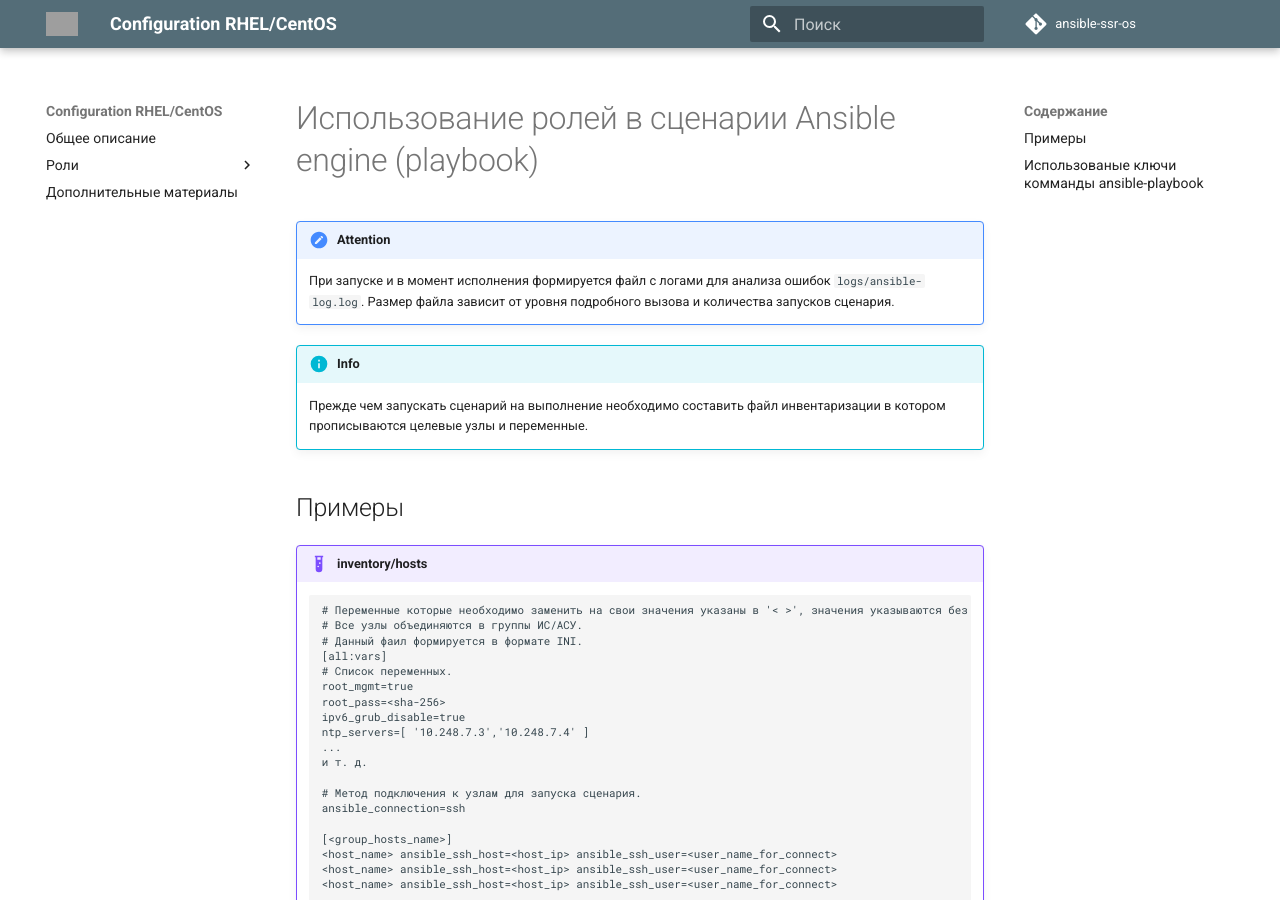
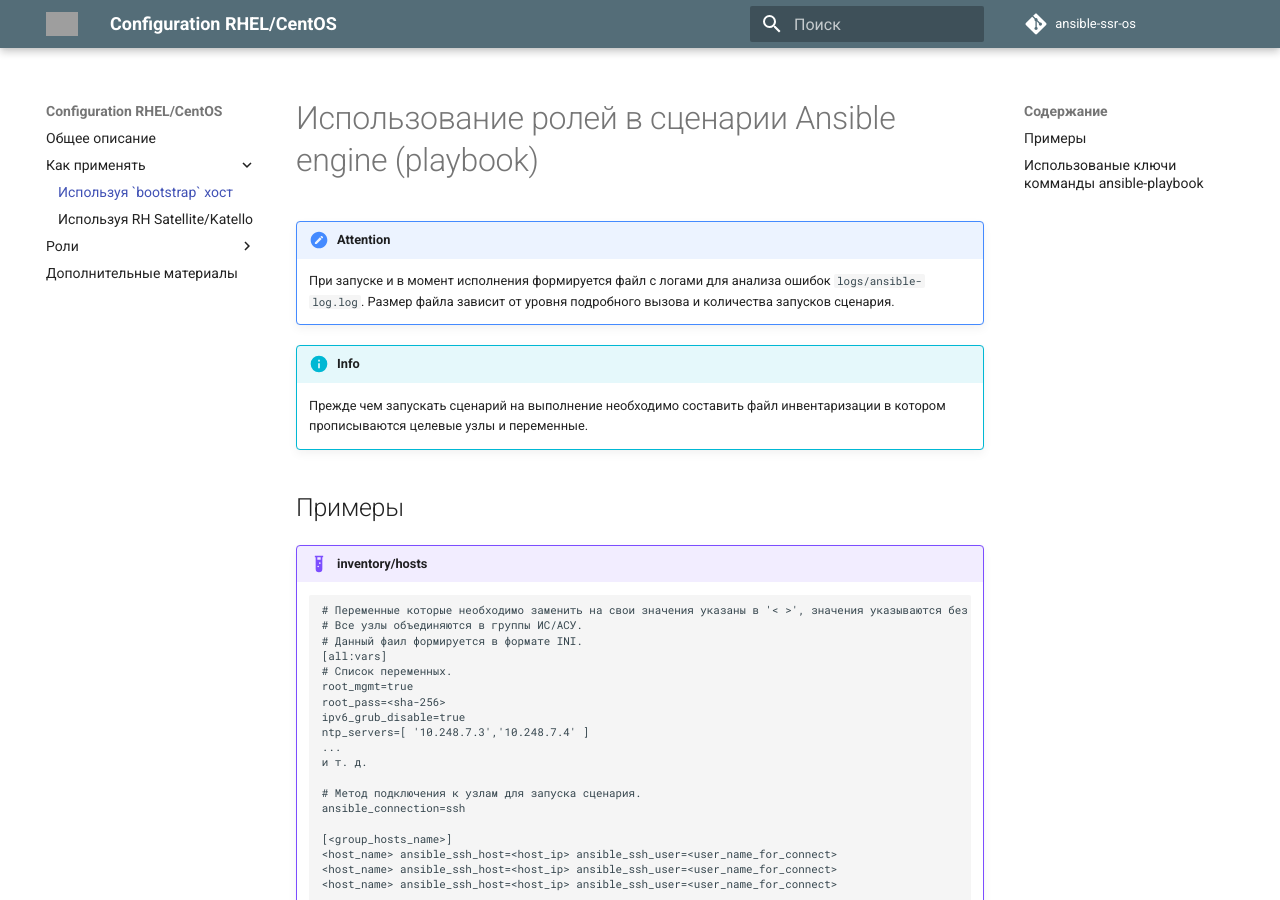
Before and after one commit to andvs600/ansible-ssr-os, an MkDocs documentation site: the page built from docs/ansible/engine.md, in a window 1280 px wide and 900 px high. Built offline with MkDocs 1.6.1 and Material for MkDocs 9.7.7, drawn with Linux system fonts in a browser that asks for light colours; nearby versions of some CDN libraries; library files that are not in the unit come from our copies; comment, search, counter and statistics services are not loaded; grey boxes are pictures that could not be loaded.

Commit message:
Update mkdocs.yml

```diff
--- a/mkdocs.yml
+++ b/mkdocs.yml
@@ -9,6 +9,9 @@ use_directory_urls: false
 
 nav:
     - Общее описание: 'index.md'
+    - Как применять:
+      - Используя `bootstrap` хост: 'ansible/engine.md'
+      - Используя RH Satellite/Katello: 'ansible/satellite.md'
     - Роли:
       - Auditd: 'roles/auditd.md'
       - Cockpit: 'roles/cockpit.md'
```
